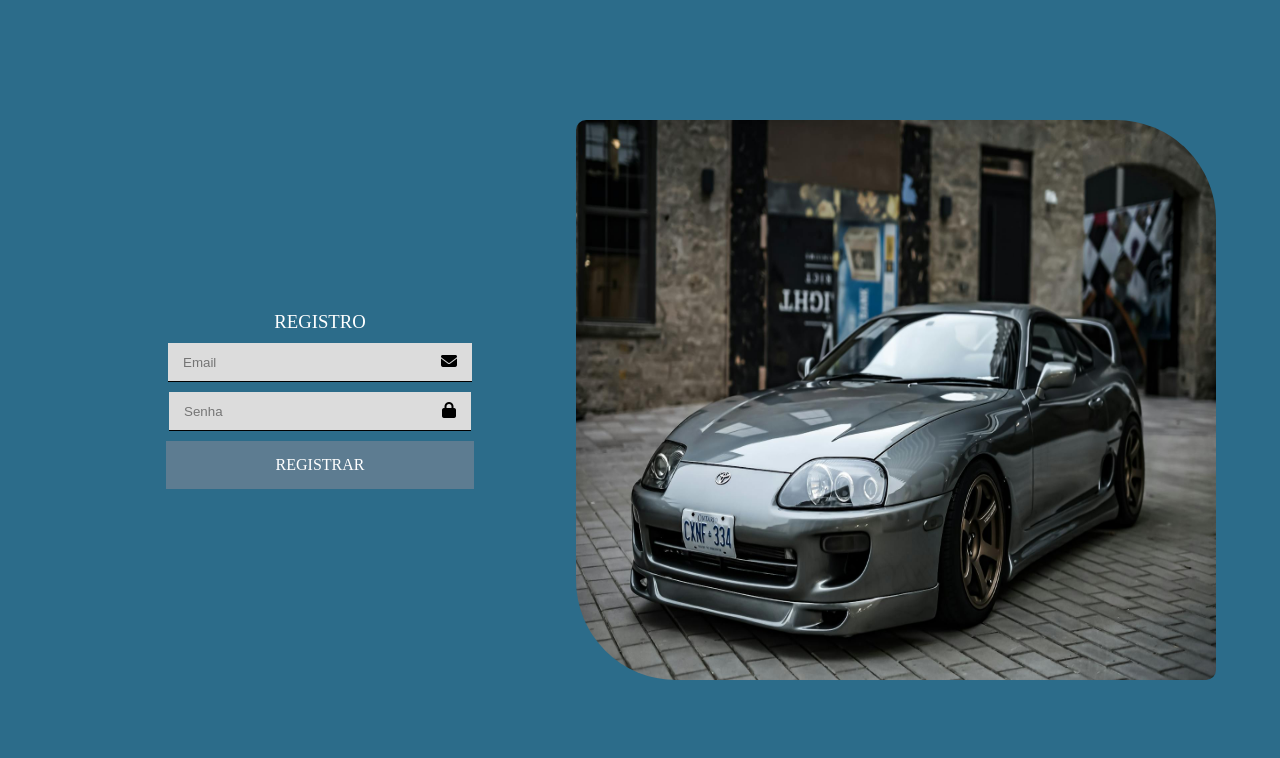
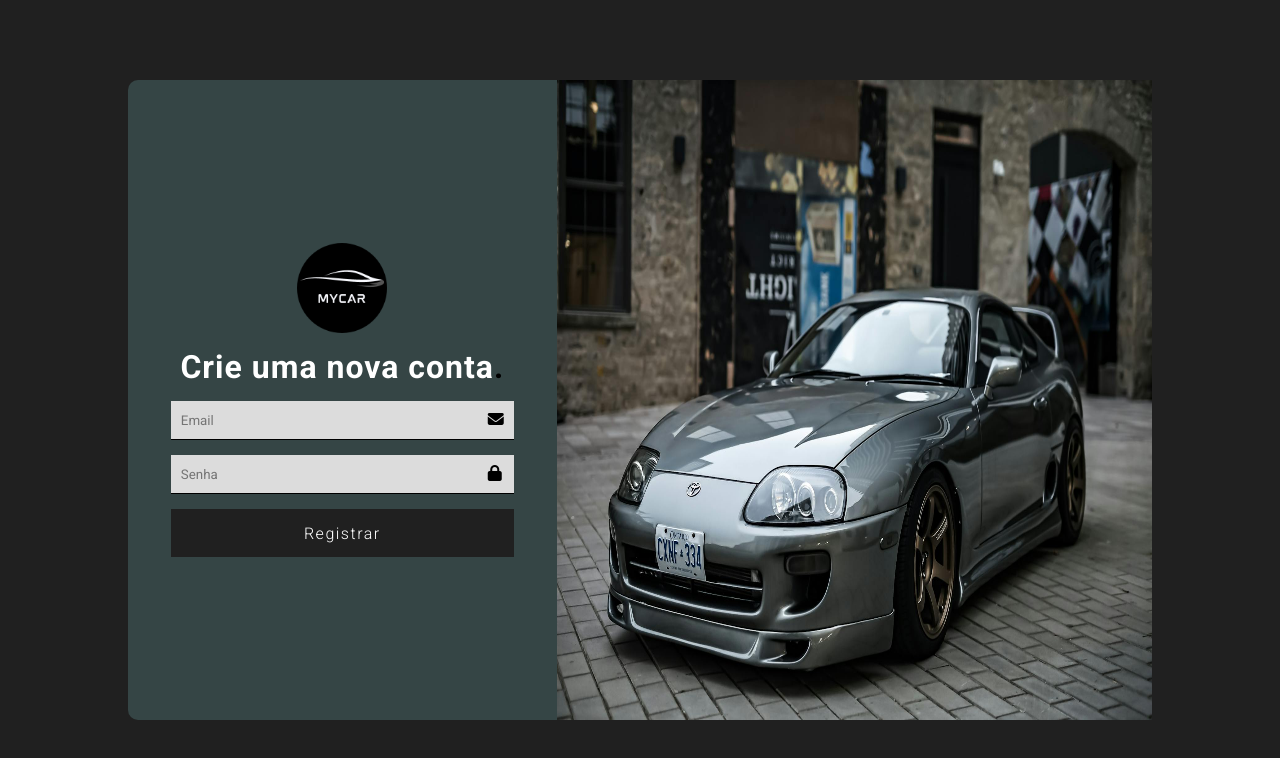
Before and after one commit to mIINguta/MyCar, a React (Vite) app: page /registro in a window 1280 px wide. Shown: the top 758 px of the page. Built offline with nearby package versions, Linux system fonts and the light colour scheme.

Commit message:
Adicionando private route

```diff
--- a/src/App.tsx
+++ b/src/App.tsx
@@ -3,6 +3,7 @@ import React from 'react'
 import axios from 'axios';
 import Login from './pages/Login';
 import Registro from './pages/Registro';
+import AppRoutes from './Route';
 import { Route, Router, BrowserRouter, Link, Routes } from 'react-router-dom';
 
 
@@ -10,13 +11,7 @@ export default function App() {
 
   return (
     <>
-    <BrowserRouter>
-      <Routes>
-          <Route path="/" element={ <Login/>}/>
-          <Route path="/registro" element={ <Registro/>}/>
-      </Routes>
-      </BrowserRouter>
-
+    <AppRoutes/>
     </>
   )
 }
--- /dev/null
+++ b/src/Route.tsx
@@ -0,0 +1,30 @@
+import React from "react";
+import Login from "./pages/Login";
+import Registro from "./pages/Registro";
+import AppPage from "./pages/AppPage"
+import isAuthenticated from "./auth";
+
+import { Route, BrowserRouter,Routes, Navigate} from 'react-router-dom';
+
+const PrivateRoute =({children}:any) =>{
+    return isAuthenticated() ? children : <Login/> // aqui está uma rota privada. Se True, ela vai para a página filha. Se false, fica na mesma página.
+}
+
+const AppRoutes = () => {
+  return (
+  <BrowserRouter>
+    <Routes>
+        <Route path="/" element={<Login/>} />
+        <Route path="/registro" element={<Registro/>}/>
+        <Route path="/login" element={
+          //pagina filha abaixo.
+          <PrivateRoute>
+            <AppPage/>
+          </PrivateRoute>
+        } />
+    </Routes>
+  </BrowserRouter>
+)
+}
+
+export default AppRoutes;
--- /dev/null
+++ b/src/auth.ts
@@ -0,0 +1,5 @@
+export default function isAuthenticated(token?:string){
+    token? localStorage.setItem('tokenAuth', token): console.log("Não foi possivel encontrar o token");
+
+   return (localStorage.getItem('tokenAuth'))? true: false;
+}
--- /dev/null
+++ b/src/pages/AppPage.tsx
@@ -0,0 +1,7 @@
+export default function App(){
+    return (
+        <>
+        <h1>Você foi autorizado!</h1>
+        </>
+    )
+}
--- a/src/pages/Login.tsx
+++ b/src/pages/Login.tsx
@@ -2,11 +2,15 @@ import React, { useEffect, useState } from 'react';
 import LabelLoginComponent from '../components/LabelLoginComponent';
 import imgBackground from '../assets/background1.jpg';
 import axios from 'axios';
+import imgLogo from '../assets/logo-redonda.png';
+import { Link, Navigate, Routes, useNavigate} from 'react-router-dom';
+import isAuthenticated from '../auth';
 
 export default function Login(){
 let tokenAuth:any;
 const [usuario, setUsuario] = useState(0);
 const [password, setPassword] = useState(0);
+const navigate = useNavigate();
 
 const handleUsuario = (e:any) => {
 setUsuario(e.target.value)
@@ -15,26 +19,15 @@ const handlePassword = (e:any) => {
 setPassword(e.target.value)
 }
 
-const autorizado = async () =>{
-        try {
-            const response = await axios.get("http://localhost:5207/Values/ObterCarros", {
-                    headers: {
-                        'Authorization': `Bearer ${tokenAuth}`
-                    }});
-                    console.log('Funfou! ' + response.data)
-                }
-                catch (error){
-                    console.log(error);
-}}
-
 const submitLogin = async () => {
     try{
-        const response = await axios.post("http://localhost:5207/Usuarios/Login",{
+        const response = await axios.post("http://localhost:5207/users/Login",{
                 'email': `${usuario}`,
                 'senha':`${password}`
             });
-           tokenAuth = response.data.token;
-           autorizado();
+           tokenAuth = await response.data.token;
+           isAuthenticated(tokenAuth);
+           isAuthenticated()? navigate('/login'): 'Deu ruim';
         }
             catch(error){
             console.log(error);
@@ -45,7 +38,8 @@ const submitLogin = async () => {
         <section className="login">
         <section className="loginFormConteiner">
             <form action='post'>
-                <h1>Login</h1>
+            <img className="imgLogo" src={imgLogo} alt="" />
+                <h1>Olá, seja bem-vindo <span>!</span></h1>
                     <LabelLoginComponent
                         name = "usuario"
                         placeholder = "Usuario"
@@ -64,11 +58,9 @@ const submitLogin = async () => {
                         <a href="/registro">Registre-se</a>
                     </div>
             </form>
-
+            <figure className="imgBackground">
+            <img src={imgBackground} alt="Background Aplicação" /></figure>
         </section>
-
-        <div className="imgBackground">
-            <img src={imgBackground} alt="Background Aplicação" /></div>
         </section>
         </>
     )
--- a/src/pages/Registro.tsx
+++ b/src/pages/Registro.tsx
@@ -2,7 +2,7 @@ import React, { useState } from "react";
 import LabelLoginComponent from "../components/LabelLoginComponent";
 import axios from "axios";
 import imgBackground from '../assets/background-toyota.jpg';
-
+import imgLogo from '../assets/logo-redonda.png';
 
 
 export default function Registro(){
@@ -31,8 +31,10 @@ const submitRegistro = async () =>{
         <>
         <section className="registro">
             <section className="registroFormConteiner">
-                <form action="post">
-                    <h1>REGISTRO</h1>
+
+                    <form action="post">
+                    <img className="imgLogo" src={imgLogo} alt="Imagem da Logo MyCar" />
+                        <h1>Crie uma nova conta<span>.</span></h1>
                     <LabelLoginComponent
                     name = "email"
                     placeholder = "Email"
@@ -45,9 +47,9 @@ const submitRegistro = async () =>{
                     IClassName = "fa-solid fa-lock"
                     change = {handlePassword}
                     />
-                    <a onClick={submitRegistro}>REGISTRAR</a>
+                    <a onClick={submitRegistro}>Registrar</a>
                 </form>
-                <figure className="imgBackground">
+                <figure className="imgBackground-registro">
                     <img src={imgBackground} alt="Background Aplicação" />
                 </figure>
             </section>
--- a/src/styles/ComponentsStyle/LabelStyle.scss
+++ b/src/styles/ComponentsStyle/LabelStyle.scss
@@ -1,15 +1,17 @@
 .labelForm{
     border-bottom: 1px solid;
     background-color: #DCDCDC;
-    padding: 3px 15px;
+    padding: 3px 10px;
+    width: 80%;
+    i{
+        width: 5%;
+    }
     input{
-        width: 20vw;
+        width: 95%;
         height: 4vh;
         border: transparent;
         background-color: transparent;
         color: #000;
-        margin-right: 2px;
         outline: none;
         }
-
 }
--- a/src/styles/GlobalStyle.scss
+++ b/src/styles/GlobalStyle.scss
@@ -2,4 +2,5 @@
     margin: 0;
     padding: 0;
     box-sizing: border-box;
+    font-family: "Roboto", sans-serif;
 }
--- a/src/styles/LoginStyle.scss
+++ b/src/styles/LoginStyle.scss
@@ -9,9 +9,12 @@
 
 .login{
     @include position (flex, space-around, center, row);
+    height: 100vh;
+    background-color:#354545;
 
     .imgBackground{
-        height: 100vh;
+        height: 80vh;
+        width: 50vw;
         img{
             height: 100%;
             width: 100%;
@@ -19,20 +22,38 @@
     }
 }
 .loginFormConteiner{
-    @include position (flex, center, center, column);
-    width: 50vw;
+    @include position (flex, center, center, row);
+    border: 1px solid #354545;
+    border-radius: 10px;
+    background-color: #fff;
+    h1{
+        font-size: 2em;
+        color: #354545;
+        text-align: center;
+        width: 90%;
+        span{
+            color:#fad75b
+        }
+
+
+    }
+    }
+
     form{
         @include position(flex, center, center, column);
-        font-family: "Roboto", sans-serif;
         font-weight: 200;
         font-style: normal;
-        min-height: 100vh;
+        min-height: 80vh;
         min-width: 30vw;
         gap:20px;
-        padding: 0px 20px;
+
+        .imgLogo{
+            width: 90px;
+            height: 90px;
+        }
             .btn-entrar{
                 @include position (flex, center, center, row);
-                width: 24vw;
+                width: 80%;
                 height: 6vh;
                 background-color: #354545;
                 text-decoration: none;
@@ -45,7 +66,8 @@
             .buttons{
                 @include position(flex, space-around, center, row);
                 gap: 15px;
-                width: 24vw;
+                width: 80%;
+                flex-wrap: wrap;
                     a{
                         background-color: none;
                         font-weight: 400;
@@ -53,5 +75,22 @@
                     }
                 }
 
+@media (max-width:700px){
+    .loginFormConteiner{
+        width: 70%;
+        height: 95%;
+        form{
+            width: 100%;
+        }
+    }
+    .imgBackground{
+    display: none;
+}
+@media (max-width:500px){
+    .loginFormConteiner{
+        width: 95%;
+        height: 95%;
+}
 
 }
+}
--- a/src/styles/RegistroStyle.scss
+++ b/src/styles/RegistroStyle.scss
@@ -9,38 +9,75 @@
     @include position(flex,center, center,row);
     height: 100vh;
     width: 100vw;
-    background-color: #2c6c8a;
+    background-color: #202020;
 
     h1{
         color: #fff;
-        font-weight: 300;
+        font-size: 2em;
+        letter-spacing: 1px;
+        width: 95%;
+        text-align: center;
+        span{
+            color: #000;
+        }
     }
+}
     .registroFormConteiner{
+        background-color:#354545;
+        border-radius: 10px;
+        height: 80%;
+        width: 80vw;
+
         @include position(flex,center, center,row);
         form{
+            font-weight: 300;
             @include position(flex,center, center,column);
-            width:40vw;
-            height: 70vh;
-            gap: 10px;
-
-
+            height:100%;
+            width: 45%;
+            gap: 15px;
             a{
                 @include position(flex,center, center,row);
-                width: 24vw;
-                background-color: #5d7c91;
+                width: 80%;
+                background-color: #202020;
                 color: #fff;
                 text-align: center;
                 height: 6vh;
+                letter-spacing: 1.5px;
+            }
+            .imgLogo{
+                width: 90px;
+                height: 90px;
             }
         }
     }
     figure{
         width: 50vw;
-        height: 70vh;
+        height: 100%;
         img{
             width: 100%;
             height: 100%;
-            border-radius: 10px 100px;
         }
     }
+
+
+@media (max-width: 800px){
+    .registroFormConteiner{
+        width: 75%;
+        height: 95%;
+        form{
+        width: 100%;
+        }
+    .imgBackground-registro{
+        display: none;
+    }
 }
+}
+
+@media (max-width: 500px){
+    .registroFormConteiner{
+        width: 95%;
+        form{
+        width: 100%;
+        }
+}
+}
```
Also changed, not shown: src/assets/logo-redonda.png (added), src/assets/logo.png (added).
